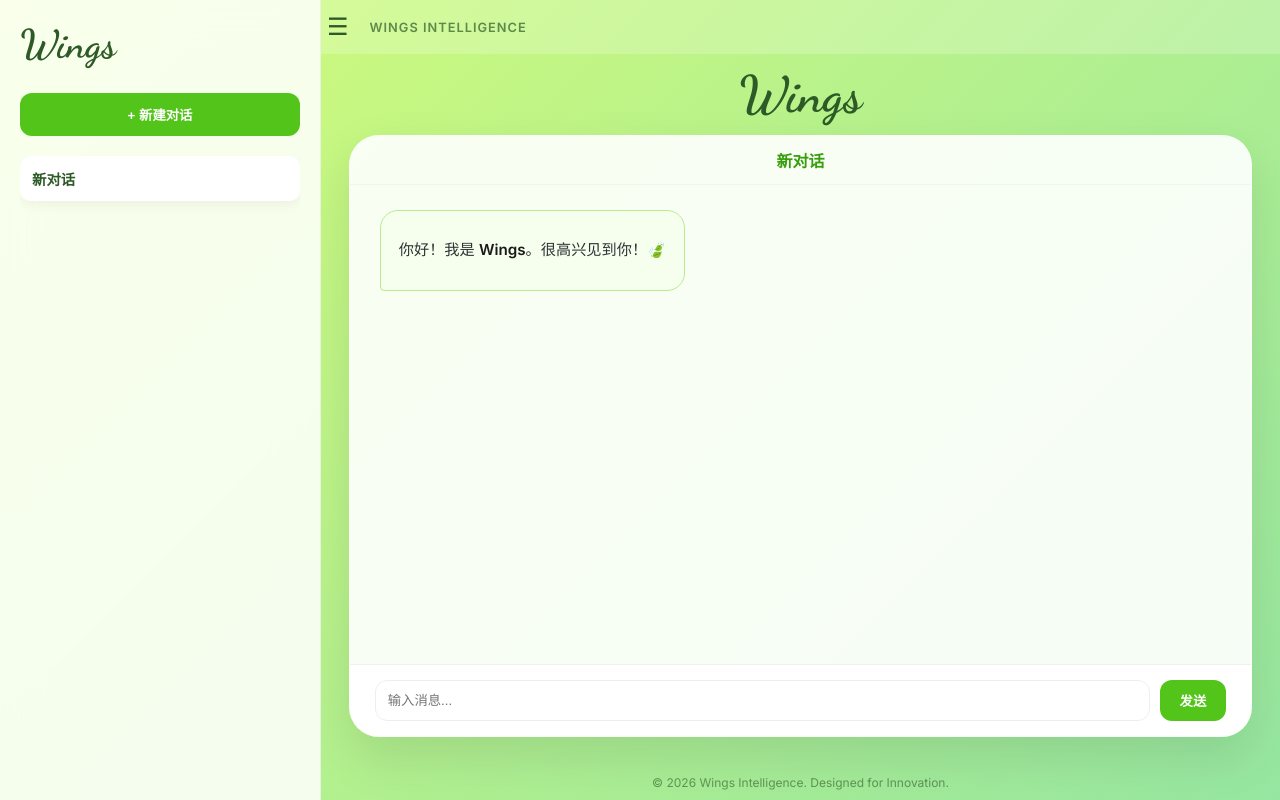
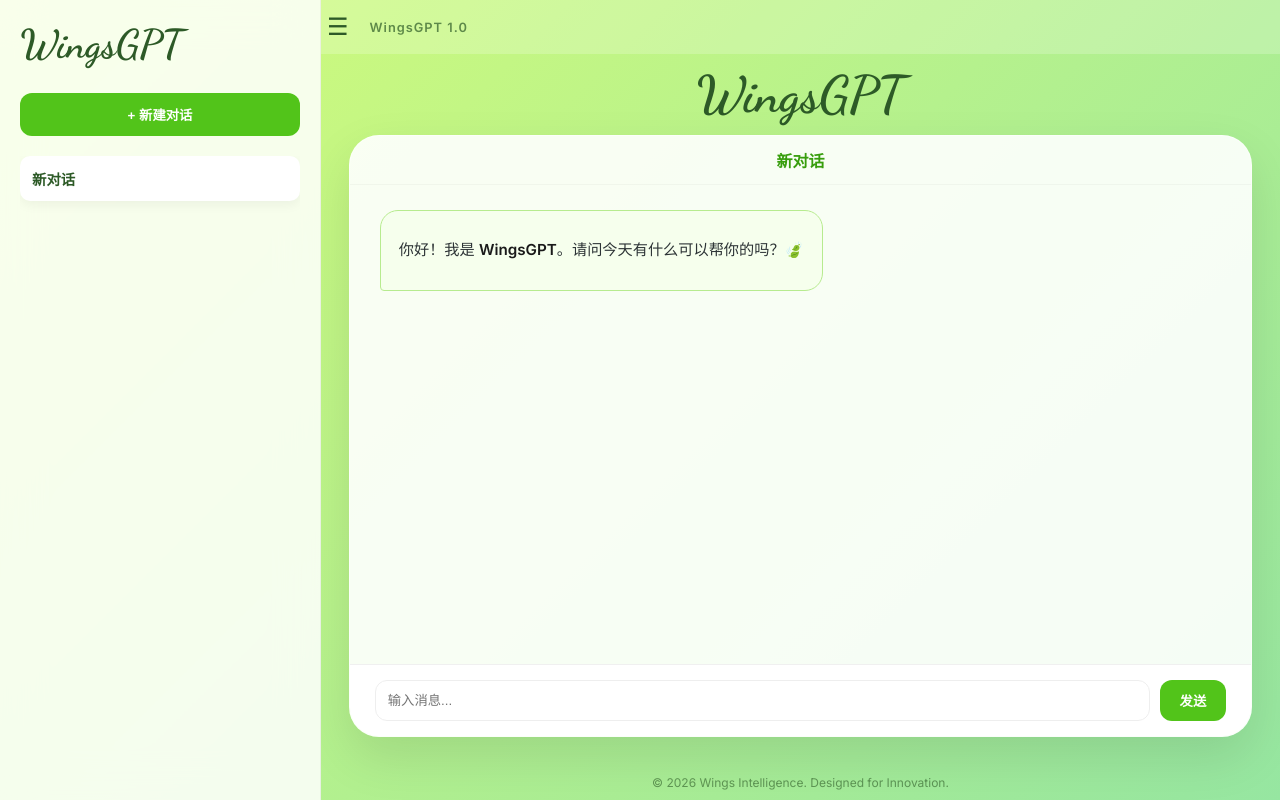
Before and after one commit to HeyEmily-ovo/WingsGPT, a plain HTML site: page index.html in a window 1280 px wide. Drawn offline with nearby package versions, Linux system fonts and the light colour scheme.

Commit message:
Update index.html

```diff
--- a/index.html
+++ b/index.html
@@ -3,7 +3,7 @@
 <head>
     <meta charset="UTF-8">
     <meta name="viewport" content="width=device-width, initial-scale=1.0">
-    <title>Wings AI - Intelligent Hub</title>
+    <title>WingsGPT- Your Intelligent AI Assistant</title>
     <link href="https://fonts.googleapis.com/css2?family=Dancing+Script:wght@700&family=Inter:wght@400;600&display=swap" rel="stylesheet">
     <script src="https://cdn.jsdelivr.net/npm/marked/marked.min.js"></script>
     <style>
@@ -99,7 +99,7 @@
 <div id="overlay" onclick="toggleSidebar()"></div>
 
 <aside id="sidebar">
-    <div style="font-family: 'Dancing Script'; font-size: 2.5rem; margin-bottom: 25px; color: #2d5a27;">Wings</div>
+    <div style="font-family: 'Dancing Script'; font-size: 2.5rem; margin-bottom: 25px; color: #2d5a27;">WingsGPT</div>
     <button class="new-chat-btn" onclick="createNewChat()">+ 新建对话</button>
     <div class="history-list" id="history-list"></div>
 </aside>
@@ -107,15 +107,15 @@
 <main>
     <div class="top-nav">
         <button class="menu-toggle" onclick="toggleSidebar()">☰</button>
-        <span style="font-weight: 600; color: #2d5a27; opacity: 0.7; font-size: 0.8rem; letter-spacing: 1px;">WINGS INTELLIGENCE</span>
+        <span style="font-weight: 600; color: #2d5a27; opacity: 0.7; font-size: 0.8rem; letter-spacing: 1px;">WingsGPT 1.0</span>
     </div>
 
-    <div class="logo">Wings</div>
+    <div class="logo">WingsGPT</div>
 
     <div class="chat-container">
         <div class="header" id="current-chat-title">新对话</div>
         <div id="chat-box"></div>
-        <div id="typing-indicator" style="display:none; padding: 0 30px 10px; color: #52c41a; font-size: 0.8rem; font-style: italic;">Wings 正在思考...</div>
+        <div id="typing-indicator" style="display:none; padding: 0 30px 10px; color: #52c41a; font-size: 0.8rem; font-style: italic;">正在思考...</div>
         <div class="input-area">
             <input type="text" id="user-input" placeholder="输入消息..." onkeypress="if(event.keyCode==13) sendMsg()">
             <button class="new-chat-btn" style="margin:0; padding: 10px 20px;" onclick="sendMsg()">发送</button>
@@ -126,7 +126,7 @@
 </main>
 
 <script>
-    const API_KEY = 'YOUR_API_KEY';
+    const API_KEY = 'sk-mwZa72d943f48450d07f3a31b819ed6de168c208706HSz7W';
     const BASE_URL = 'https://api.gptsapi.net/v1/chat/completions';
 
     marked.setOptions({ breaks: true, gfm: true });
@@ -173,7 +173,7 @@
         const newChat = {
             id: newId,
             title: "新对话",
-            messages: [{ role: "assistant", content: "你好！我是 **Wings**。很高兴见到你！🍃" }]
+            messages: [{ role: "assistant", content: "你好！我是 **WingsGPT**。请问今天有什么可以帮你的吗？🍃" }]
         };
         allChats.unshift(newChat);
         saveToLocal();
```
